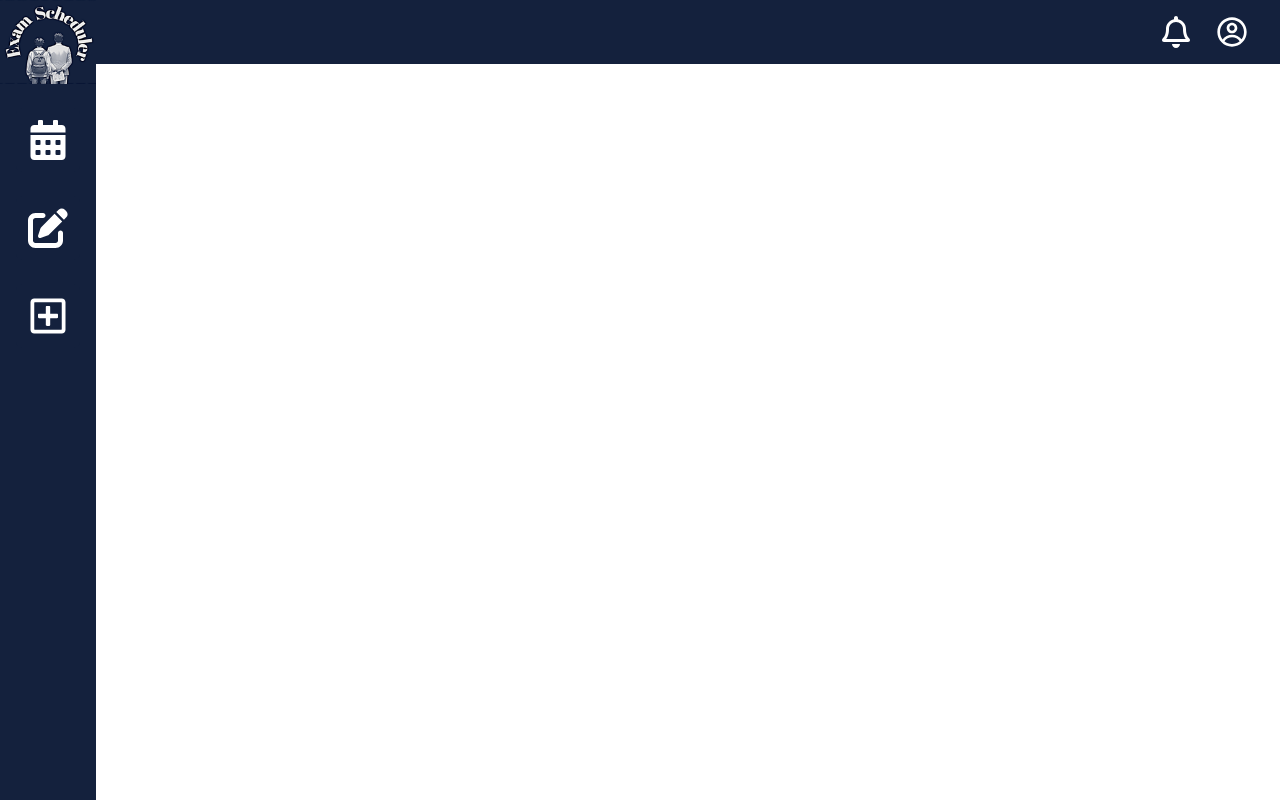
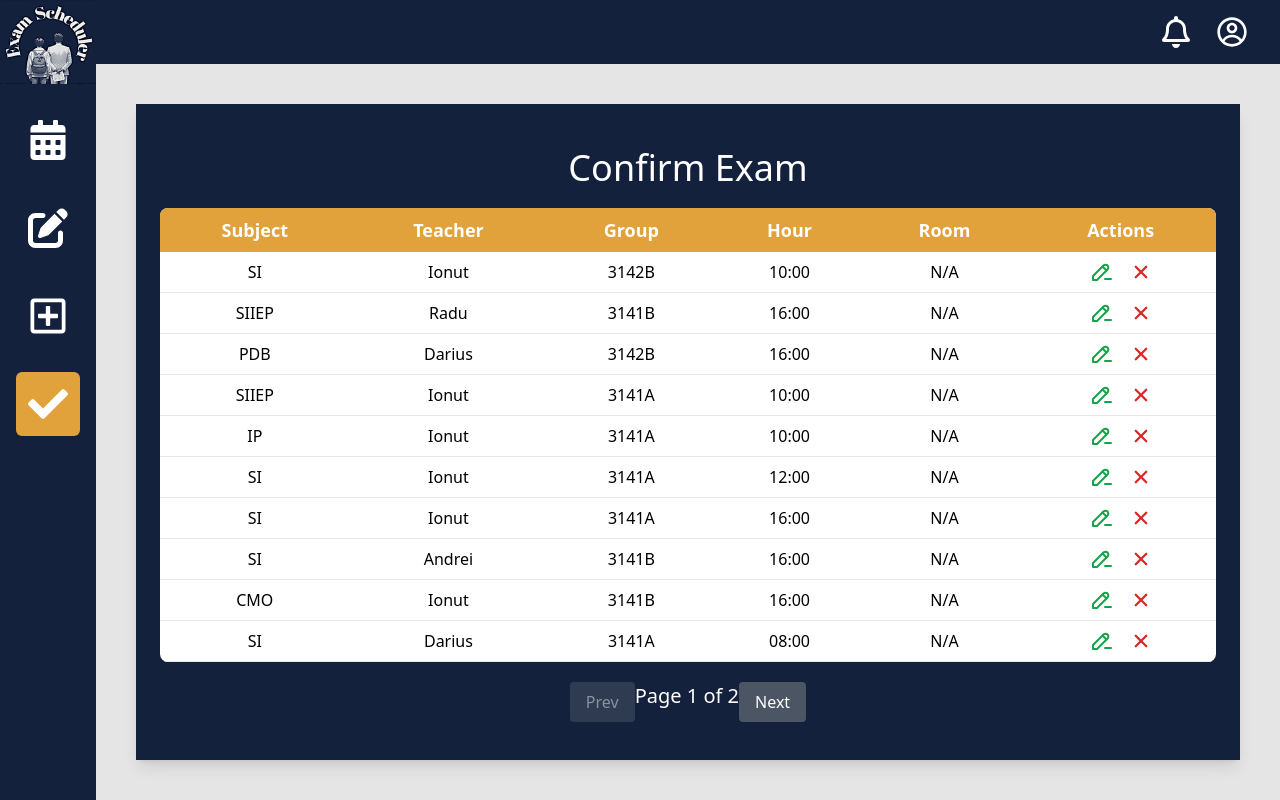
Before and after one commit to ExamProgrammingApp/ExamProgrammingFrontend, a React (Create React App) app: page /confirm_exam in a window 1280 px wide. Before the commit this address had no page. Built offline with nearby package versions, Linux system fonts and the light colour scheme.

Commit message:
Added Confirmation Exam Page

```diff
--- a/public/index.html
+++ b/public/index.html
@@ -3,8 +3,9 @@
   <head>
     <meta charset="utf-8" />
     <link rel="icon" href="%PUBLIC_URL%/favicon.ico" />
-    <meta name="viewport" content="width=device-width, initial-scale=1" />
+    <meta name="viewport" content="width=device-width, initial-scale=1.0" />
     <meta name="theme-color" content="#000000" />
+
     <meta
       name="description"
       content="Web site created using create-react-app"
--- a/src/App.js
+++ b/src/App.js
@@ -7,6 +7,7 @@ import ProgramExam from "./ProgramExam";
 import Home from "./Home";
 import ModifyExam from "./ModifyExam";
 import Auth from "./Auth";
+import ConfirmExam from "./ConfirmExam";
 
 function App() {
 
@@ -24,6 +25,7 @@ function App() {
                 <Route path="/program_exam" element={<ProgramExam />} />
                 <Route path="/modify_exam" element={<ModifyExam />} />
                 <Route path="/auth" element={<Auth />} />
+                <Route path="/confirm_exam" element={<ConfirmExam/>}/>
               </Routes>
             </div>
           </Content>
--- /dev/null
+++ b/src/ConfirmExam.js
@@ -0,0 +1,136 @@
+import React, { useEffect, useState } from "react";
+import { TbPencilMinus } from "react-icons/tb";
+import { IoClose } from "react-icons/io5";
+import Modal from "./Modal";
+
+const generateExams = () => {
+  const subjects = ["IP", "CMO", "SI", "PDB", "SIIEP"];
+  const teachers = ["Andrei", "Marian", "Radu", "Ionut", "Darius"];
+  const groups = ["3141A", "3141B", "3142A", "3142B"];
+  const hours = ["08:00", "10:00", "12:00", "14:00", "16:00"];
+  const rooms = ["101", "202", "303", "404", "505"];
+
+  const randomPick = (list) => list[Math.floor(Math.random() * list.length)];
+
+  return Array.from({ length: 20 }, (_, i) => ({
+    id: i + 1,
+    subject: randomPick(subjects),
+    teacher: randomPick(teachers),
+    group: randomPick(groups),
+    hour: randomPick(hours),
+    room: "",
+    date: `2024-${String(Math.floor(Math.random() * 12) + 1).padStart(2, "0")}-${String(Math.floor(Math.random() * 28) + 1).padStart(2, "0")}`,
+    confirmed: null, // Initial state for confirmation (null, true, or false)
+  }));
+};
+
+const ConfirmExam = () => {
+  const [exams, setExams] = useState([]);
+  const [currentPage, setCurrentPage] = useState(1);
+  const [showModal, setShowModal] = useState(false);
+  const [selectedExam, setSelectedExam] = useState(null);
+  const itemsPerPage = 10;
+
+  useEffect(() => {
+    setExams(generateExams());
+  }, []);
+
+  const startIndex = (currentPage - 1) * itemsPerPage;
+  const currentExams = exams.slice(startIndex, startIndex + itemsPerPage);
+  const totalPages = Math.ceil(exams.length / itemsPerPage);
+
+  const handleConfirm = (exam) => {
+    setSelectedExam(exam);
+    setShowModal(true);
+  };
+
+  const handleReject = (id) => {
+    setExams((prevExams) => prevExams.filter((exam) => exam.id !== id));
+  };
+
+  const handleModalSubmit = (updatedExam) => {
+    setExams((prevExams) =>
+      prevExams.map((exam) =>
+        exam.id === updatedExam.id ? { ...exam, ...updatedExam, confirmed: true } : exam
+      )
+    );
+    setShowModal(false);
+  };
+
+  return (
+    <div className="h-[calc(100vh-64px)] w-auto bg-gray-1 flex p-10 space-x-10">
+      <div className="flex-1 bg-blue-1 flex flex-col items-center justify-start p-6 shadow-lg">
+        <h1 className="text-4xl font-sans pt-5 text-white">Confirm Exam</h1>
+        <table className="table-auto w-full bg-white rounded-lg mt-5 overflow-hidden">
+          <thead className="bg-orange-1 text-white text-lg">
+            <tr>
+              <th className="px-4 py-2">Subject</th>
+              <th className="px-4 py-2">Teacher</th>
+              <th className="px-4 py-2">Group</th>
+              <th className="px-4 py-2">Hour</th>
+              <th className="px-4 py-2">Room</th>
+              <th className="px-4 py-2">Actions</th>
+            </tr>
+          </thead>
+          <tbody>
+            {currentExams.map((exam) => (
+              <tr
+                key={exam.id}
+                className={`text-center border-b ${
+                  exam.confirmed === true ? "bg-green-100" : ""
+                }`}
+              >
+                <td className="px-4 py-2">{exam.subject}</td>
+                <td className="px-4 py-2">{exam.teacher}</td>
+                <td className="px-4 py-2">{exam.group}</td>
+                <td className="px-4 py-2">{exam.hour}</td>
+                <td className="px-4 py-2">{exam.room || "N/A"}</td>
+                <td className="px-4 py-2 flex justify-center space-x-4">
+                  <button
+                    onClick={() => handleConfirm(exam)}
+                    className="text-green-600 hover:text-green-800"
+                  >
+                    <TbPencilMinus size={24} />
+                  </button>
+                  <button
+                    onClick={() => handleReject(exam.id)}
+                    className="text-red-600 hover:text-red-800"
+                  >
+                    <IoClose size={24} />
+                  </button>
+                </td>
+              </tr>
+            ))}
+          </tbody>
+        </table>
+        <div className="flex justify-between mt-5">
+          <button
+            onClick={() => setCurrentPage((prev) => Math.max(prev - 1, 1))}
+            disabled={currentPage === 1}
+            className="bg-gray-600 text-white px-4 py-2 rounded disabled:opacity-50"
+          >
+            Prev
+          </button>
+          <span className="text-white text-xl">{`Page ${currentPage} of ${totalPages}`}</span>
+          <button
+            onClick={() => setCurrentPage((prev) => Math.min(prev + 1, totalPages))}
+            disabled={currentPage === totalPages}
+            className="bg-gray-600 text-white px-4 py-2 rounded disabled:opacity-50"
+          >
+            Next
+          </button>
+          </div>
+      {showModal && (
+        <Modal
+          exam={selectedExam}
+          onClose={() => setShowModal(false)}
+          onSubmit={handleModalSubmit}
+        />
+      )}
+    </div>
+        </div>
+
+  );
+};
+
+export default ConfirmExam;
--- /dev/null
+++ b/src/Modal.js
@@ -0,0 +1,117 @@
+import React, { useState, useEffect } from "react";
+import { BsBook } from "react-icons/bs";
+import { IoPeopleSharp, IoPersonSharp } from "react-icons/io5";
+import { CiClock2 } from "react-icons/ci";
+import { FaHouseChimney } from "react-icons/fa6";
+
+const Modal = ({ exam, onClose, onSubmit }) => {
+  const [assistant, setAssistant] = useState("");
+  const [room, setRoom] = useState("");
+
+  // Prevent scrolling on the background when modal is open
+  useEffect(() => {
+    document.body.style.overflow = "hidden";
+    return () => {
+      document.body.style.overflow = "auto";
+    };
+  }, []);
+
+  const handleSubmit = () => {
+    onSubmit({ ...exam, assistant, room });
+  };
+
+  const handleReset = () => {
+    setAssistant("");
+    setRoom("");
+  };
+
+  return (
+    <div
+      className="fixed inset-0 bg-black bg-opacity-50 flex items-center justify-center z-50"
+      onClick={onClose}
+    >
+      <div
+        className="bg-[#1b1e3d] p-8 rounded-lg shadow-lg max-w-lg w-full text-white"
+        role="dialog"
+        aria-labelledby="assign-room-title"
+        aria-describedby="assign-room-desc"
+        onClick={(e) => e.stopPropagation()} // Prevent overlay click from closing modal
+      >
+        <h1
+          id="assign-room-title"
+          className="text-3xl font-bold mb-6 text-center"
+        >
+          Assign Room
+        </h1>
+        <div className="grid grid-cols-1 sm:grid-cols-2 gap-x-8 gap-y-4 mb-6">
+          {/* Subject */}
+          <div className="flex items-center space-x-2">
+            <BsBook className="text-white h-6 w-6" />
+            <h2 className="text-lg">Subject:</h2>
+          </div>
+          <h2 className="text-lg">{exam.subject}</h2>
+
+          {/* Group */}
+          <div className="flex items-center space-x-2">
+            <IoPeopleSharp className="text-white h-6 w-6" />
+            <h2 className="text-lg">Assigned to:</h2>
+          </div>
+          <h2 className="text-lg">{exam.group}</h2>
+
+          {/* Hour */}
+          <div className="flex items-center space-x-2">
+            <CiClock2 className="text-white h-6 w-6" />
+            <h2 className="text-lg">Hour:</h2>
+          </div>
+          <h2 className="text-lg">{exam.hour}</h2>
+
+          {/* Assistant Field */}
+          <div className="col-span-2">
+            <label className="flex items-center space-x-2 text-lg mb-2">
+              <IoPersonSharp className="text-white h-6 w-6" />
+              <span>Assistant</span>
+            </label>
+            <input
+              type="text"
+              value={assistant}
+              onChange={(e) => setAssistant(e.target.value)}
+              className="w-full p-2 rounded border border-[#f9a825] bg-transparent text-white focus:outline-none focus:ring-2 focus:ring-[#f9a825]"
+            />
+          </div>
+
+          {/* Room Field */}
+          <div className="col-span-2">
+            <label className="flex items-center space-x-2 text-lg mb-2">
+              <FaHouseChimney className="text-white h-6 w-6" />
+              <span>Room</span>
+            </label>
+            <input
+              type="text"
+              value={room}
+              onChange={(e) => setRoom(e.target.value)}
+              className="w-full p-2 rounded border border-[#f9a825] bg-transparent text-white focus:outline-none focus:ring-2 focus:ring-[#f9a825]"
+            />
+          </div>
+        </div>
+
+        {/* Action Buttons */}
+        <div className="flex justify-between">
+          <button
+            onClick={handleReset}
+            className="px-6 py-2 border-2 border-[#f9a825] text-[#f9a825] rounded-lg hover:bg-[#f9a825] hover:text-[#1b1e3d] transition"
+          >
+            RESET
+          </button>
+          <button
+            onClick={handleSubmit}
+            className="px-6 py-2 bg-[#f9a825] text-[#1b1e3d] rounded-lg hover:bg-yellow-500 transition"
+          >
+            CONFIRM
+          </button>
+        </div>
+      </div>
+    </div>
+  );
+};
+
+export default Modal;
--- a/src/components/SideNavbar.js
+++ b/src/components/SideNavbar.js
@@ -3,6 +3,7 @@ import {Link, useLocation} from "react-router-dom";
 import {FaCalendarAlt} from "react-icons/fa";
 import {FaPenToSquare} from "react-icons/fa6";
 import {FaRegPlusSquare} from "react-icons/fa";
+import { FaCheck } from "react-icons/fa";
 import logo from "../images/logo.png";
 
 const SideNavbar = () => {
@@ -37,6 +38,15 @@ const SideNavbar = () => {
           <FaRegPlusSquare className="w-10 h-10 text-white" />
         </div>
       </Link>
+      <Link to="/confirm_exam">
+        <div
+          className={`w-16 h-16 ${
+            location.pathname === "/confirm_exam" ? "bg-orange-1" : "bg-blue-1"
+          } hover:bg-orange-1 content-center justify-items-center rounded-md`}>
+          <FaCheck className="w-10 h-10 text-white" />
+        </div>
+      </Link>
+
     </div>
   );
 };
```
